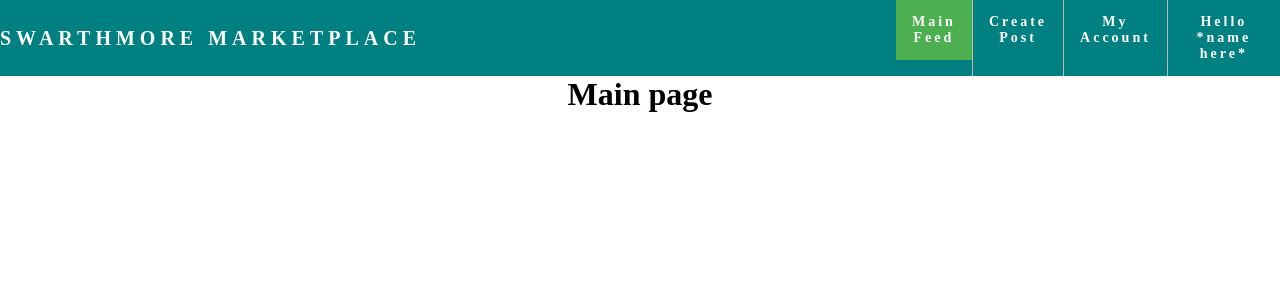
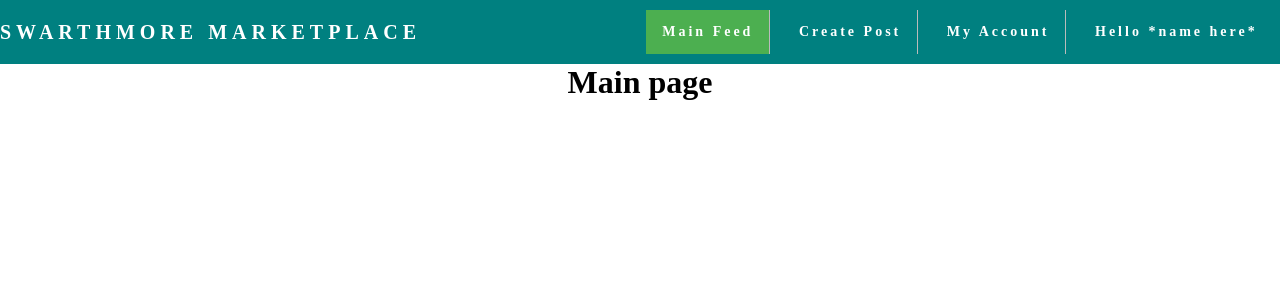
Before and after one commit to alisonkim12/SwarthmoreMarketplace, a Flask app: page / in a window 1280 px wide. Shown: the top 300 px of the page. Run offline with Flask 2, Linux system fonts and the light colour scheme.

Commit message:
fixed somehow

```diff
--- a/backend/static/styles.css
+++ b/backend/static/styles.css
@@ -13,14 +13,6 @@
   margin-top: 250px;
 }
 
-nav {
-  display: flex;
-  justify-content: space-between;
-  align-items: center;
-  min-height: 8vh;
-  background-color: teal;
-
-}
 .heading {
   color: white;
   text-transform: uppercase;
@@ -38,10 +30,20 @@ nav {
   overflow: hidden;
   background-color: #333;
 }
+
+nav {
+  display: flex;
+  justify-content: space-between;
+  align-items: center;
+  min-height: 8vh;
+  background-color: teal;
+
+}
 .nav-links {
+  overflow: auto;
   display: flex;
   justify-content: space-around;
-  width: 30%; /*This is making the last item not hug the end of the page from testing it seems*/
+  width: 50%; /*This is making the last item not hug the end of the page from testing it seems*/
   /* Seems like it affects the width, a bigger # causes it to seem smaller */
 }
 
```
